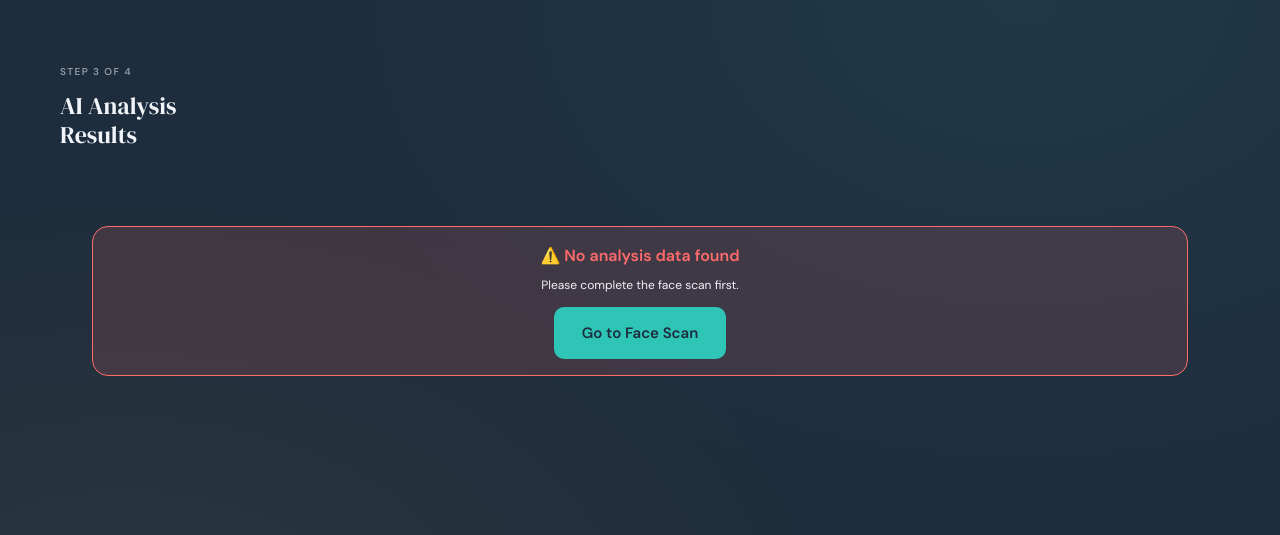
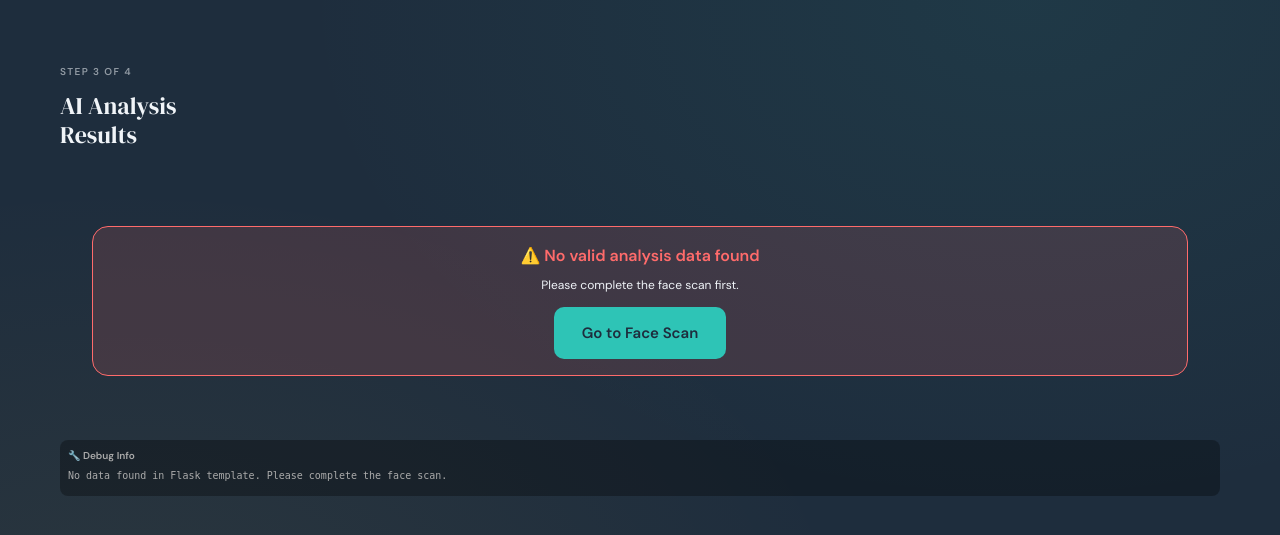
Before and after one commit to hafeezhaikal/mindbridge, a Flask app: page /analysis in a window 1280 px wide. Shown: the part 80-615 px from the top of the page. Run offline with Flask 3, Linux system fonts and the light colour scheme.

Commit message:
Add debug section to analysis page

```diff
--- a/templates/analysis.html
+++ b/templates/analysis.html
@@ -72,6 +72,16 @@
     margin: 0 auto;
   }
   @keyframes spin { to { transform: rotate(360deg); } }
+  .debug-section {
+    margin-top: 1rem;
+    padding: 0.5rem;
+    background: rgba(0,0,0,0.3);
+    border-radius: 8px;
+    font-size: 10px;
+    color: #aaa;
+    text-align: left;
+    word-break: break-all;
+  }
 </style>
 {% endblock %}
 
@@ -148,6 +158,12 @@
       <a href="#" class="btn btn-ghost" id="skipGameBtn" style="flex:0 0 auto;font-size:12px;">Skip to Game</a>
     </div>
   </div>
+
+  <!-- Hidden debug section (click to expand) -->
+  <div class="debug-section" id="debugSection" style="display:none;">
+    <strong>🔧 Debug Info</strong><br>
+    <pre id="debugContent" style="margin:4px 0; font-size:10px; overflow-x:auto;"></pre>
+  </div>
 </div>
 
 <script>
@@ -159,11 +175,24 @@
   window.addEventListener('DOMContentLoaded', () => {
     const loading = document.getElementById('loadingSpinner');
     const content = document.getElementById('analysisContent');
+    const debugDiv = document.getElementById('debugSection');
+    const debugPre = document.getElementById('debugContent');
 
     // Get data from sessionStorage first, then from Flask template
     let rawData = sessionStorage.getItem('analysisResult');
+    let source = 'sessionStorage';
     if (!rawData) {
       rawData = '{{ data | safe }}';
+      source = 'Flask template';
+    }
+
+    // Show debug info if data is missing (helpful for troubleshooting)
+    if (!rawData || rawData === '{}' || rawData === 'null') {
+      debugDiv.style.display = 'block';
+      debugPre.textContent = `No data found in ${source}. Please complete the face scan.`;
+    } else {
+      debugDiv.style.display = 'block';
+      debugPre.textContent = `Source: ${source}\nRaw data: ${rawData.substring(0, 500)}`;
     }
 
     let data = null;
@@ -171,13 +200,13 @@
       data = JSON.parse(rawData);
     } catch(e) {
       console.error("Failed to parse analysis data", e);
+      debugPre.textContent += `\n\nJSON Parse Error: ${e.message}`;
     }
 
-    // If no valid data, show error
     if (!data || !data.score) {
       loading.innerHTML = `
         <div class="error-message">
-          <p style="color:var(--coral);font-weight:600;">⚠️ No analysis data found</p>
+          <p style="color:var(--coral);font-weight:600;">⚠️ No valid analysis data found</p>
           <p style="font-size:12px;margin-top:8px;">Please complete the face scan first.</p>
           <a href="/scan" class="btn btn-primary" style="margin-top:12px;">Go to Face Scan</a>
         </div>
```
